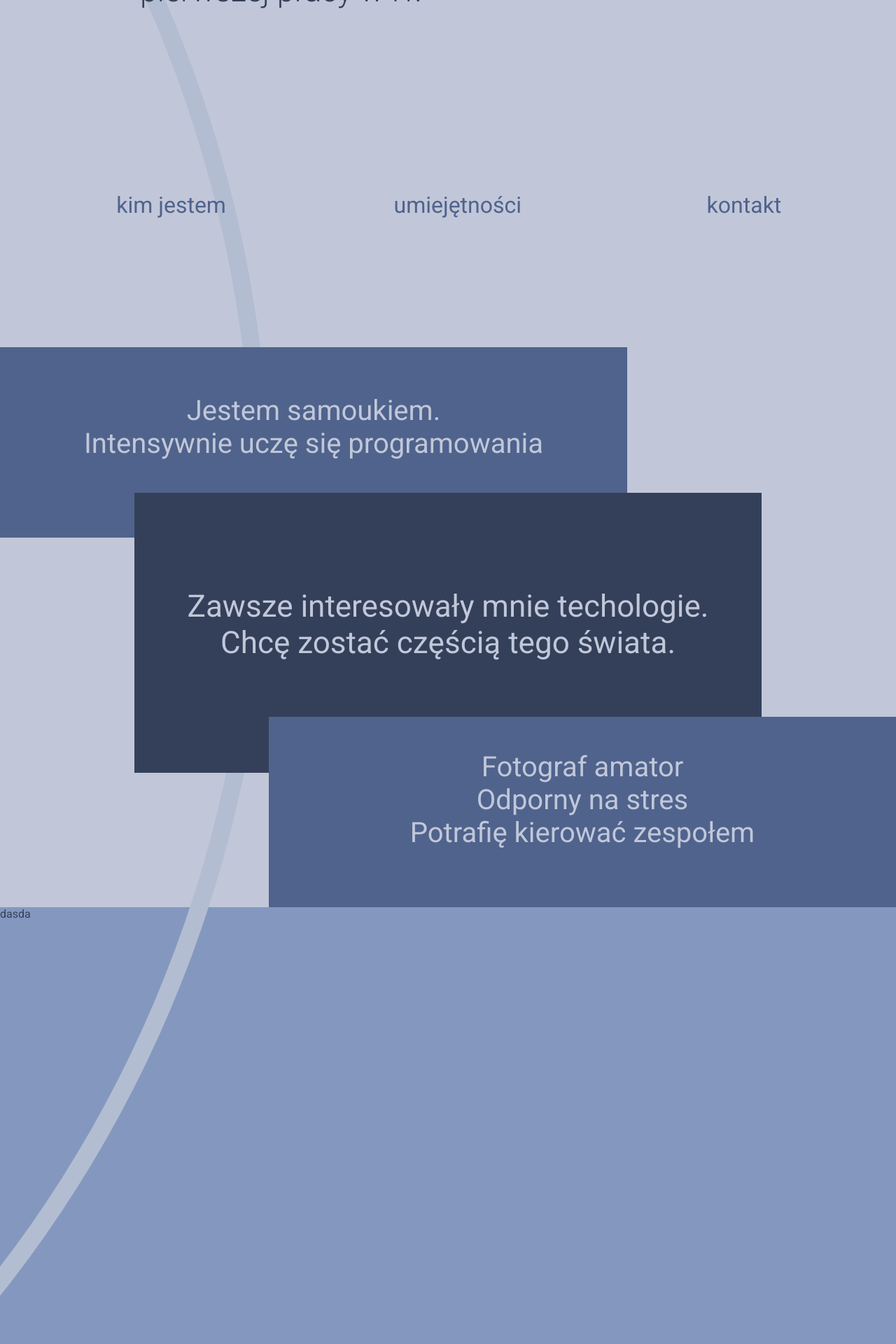
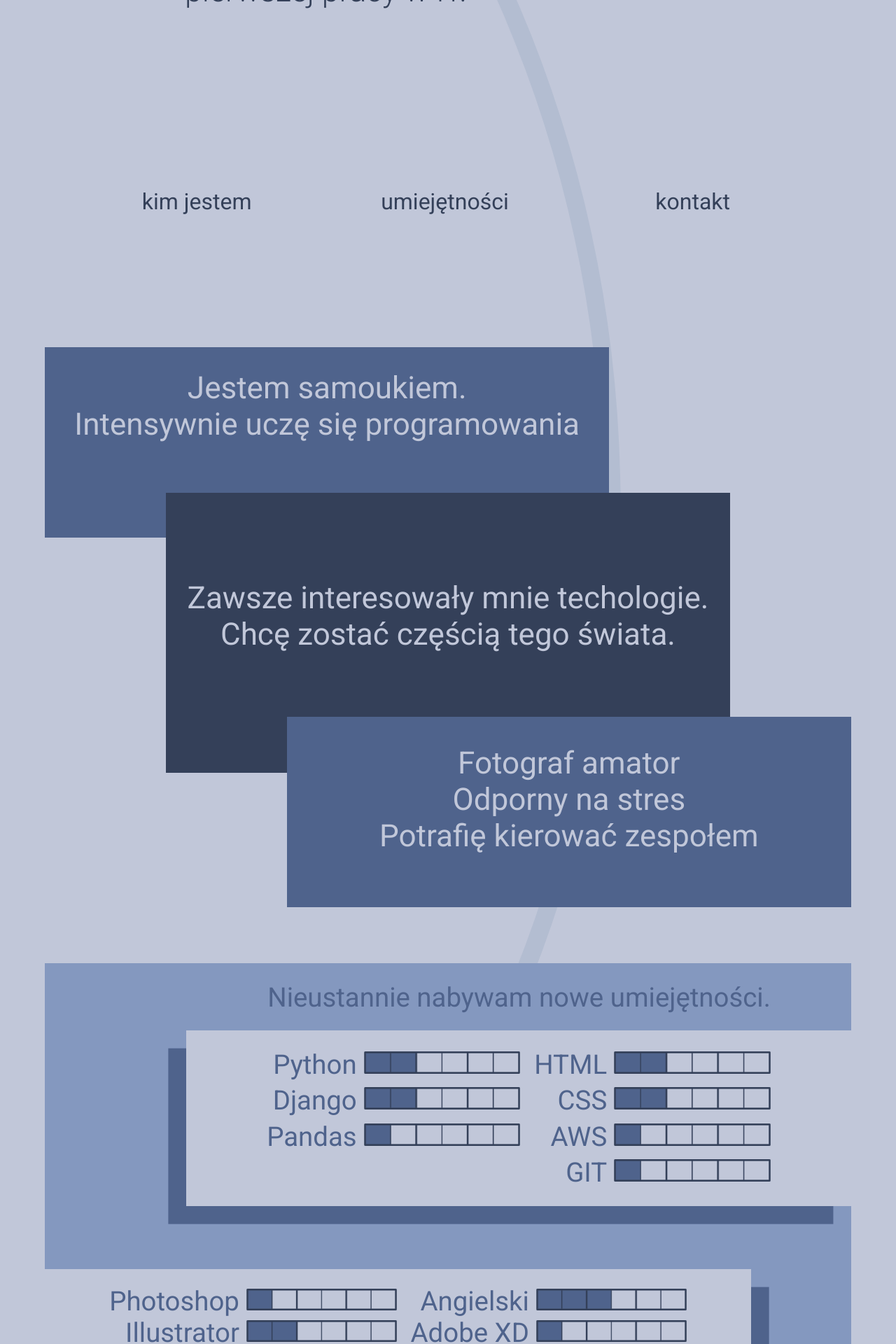
Before and after one commit to mplaszczymaka/poznaj_mnie, a PHP site: page / in a window 1280 px wide. Shown: the part 480-2400 px from the top of the page at 70% size. Run offline with PHP 8.4, Linux system fonts and the light colour scheme; some libraries are stand-ins or nearby versions.

Commit message:
first version of page

```diff
--- a/css/style.css
+++ b/css/style.css
@@ -1,19 +1,32 @@
+html {
+    scroll-behavior: smooth;
+}
+
 body
 {
     background-color: #C1C7D9;
+    background-image: url("../img/Path 1.png");
+    background-position: right;
+    background-position-y: 100%;
+    background-position-x: 120%;
+    background-repeat: no-repeat;
+    background-size: inherit;
+
     font-family: 'Roboto', sans-serif;
     color: #344059;
-    margin: 0px;
+    margin-left: 5vw;
+    margin-right: 5vw;
+    align-items: center;
 }
 
 
-.circle1
-{
+.circle1 {
     position: absolute;
     width: 3247px;
-    height: 3463px;
+    height: 700%;
     margin: -1050px -2860px;
-    z-index: 0;
+    margin-bottom:500px;
+    z-index: 1;
 }
 
 h1
@@ -39,14 +52,13 @@ h2
     z-index: 1;
 }
 
-
 nav {
-    width: 100%;
+    width: 87%;
     display: inline-block;
     text-align: center;
     font-size: 2.5vw;
     position: absolute;
-    bottom: 1vh;
+    bottom: 1vw;
 }
 
 ul > li
@@ -70,7 +82,7 @@ a:hover
 
 .page-header
 {
-    position: static;
+    position: relative;
     width: 100%;
     height: 100vh;
 }
@@ -78,13 +90,13 @@ a:hover
 
 .container {
     height: 100vh;
-    z-index:;
+    z-index:1000;
+    margin-bottom:80px;
 }
 
 .bluebox
 {
     background-color: #4F638C;
-    font-size: 2.5vw;
     top: 0px;
     width: 70%;
     height: 34%;
@@ -96,8 +108,8 @@ a:hover
     width: 100%;
     height: 100%;
     text-align: center;
-    font-size: 5vh;
-    top: 10%;
+    font-size: 5.5vh;
+    margin-top: 4%;
     color: #C1C7D9;
 }
 
@@ -123,6 +135,101 @@ a:hover
     top: 3%;
 }
 
-.container:nth-child(2) {
+.umiejetnosci {
     background-color: #8498BF;
+    padding-bottom: 20px;
+    height: 55vw;
 }
+
+
+.container > header {
+    font-size: 3vw;
+    text-align: right;
+    margin-right: 10%;
+    padding: 2vw 0px;
+    color: #4F638C;
+    z-index: 1000;
+    position: relative;
+}
+
+
+
+.firstSkills {
+    position: relative;
+    float:right;
+    text-align: right;
+    display: inline-flex;
+    padding: 2% 10%;
+    background-color: #C1C7D9;
+    font-size: 3vw;
+    color: #4F638C;
+    z-index: 1000;
+    box-shadow: #4F638C -2vw 2vw;
+}
+
+.firstSkills > *  {
+    line-height: 4vw;
+}
+
+.firstSkillsLeft {
+    margin-right: 20px;
+}
+
+
+.firstSkills > * > img {
+    height: 2.5vw;
+    margin-left: 10px;
+    padding-top: 0.1px;
+}
+
+.secondSkills > * > img {
+    height: 2.4vw;
+    margin-left: 10px;
+    padding-top: 0.1px;
+}
+
+
+.secondSkills {
+    position: relative;
+    float: left;
+    margin-top: 7vw;
+    text-align: right;
+    display: inline-flex;
+    padding: 2% 8%;
+    margin-right: 6vw;
+    background-color: #C1C7D9;
+    font-size: 3vw;
+    color: #4F638C;
+    z-index: 1000;
+    box-shadow: #4F638C 2vw 2vw;
+}
+
+.secondSkillsLeft {
+    margin-right: 20px;
+}
+
+
+
+footer {
+    position: static;
+    z-index: 1000;
+    font-size: 5vw;
+    line-height: 20px;
+    text-align: center;
+}
+
+.icons {
+    letter-spacing: 10px;
+}
+
+.fas:hover {
+    -webkit-transform: scale(1.5);
+}
+
+.fab:hover {
+    -webkit-transform: scale(1.5);
+}
+
+a {
+    color: #344059;
+}
--- a/index.html
+++ b/index.html
@@ -8,28 +8,32 @@
     <link href="https://fonts.googleapis.com/css2?family=Roboto:wght@300;400&display=swap" rel="stylesheet">
     <meta name="viewport" content="width=device-width, initial-scale=1">
 
+    <script src="https://kit.fontawesome.com/ef5689f1f5.js" crossorigin="anonymous"></script>
+
+
 </head>
 <body>
     <header class="page-header">
         <h1>Cześć!<br>mam na imię <b>Michał</b></h1>
         <h2>szukam swojej<br>pierwszej pracy w IT.</h2>
-        <img src="img/path 1.png" class="circle1">
-        <nav>
-            <ul>
-                <li><a href="#kimjestem">kim jestem</a></li>
-                <li><a href="#">umiejętności</a></li>
-                <li><a href="#">kontakt</a></li>
-            </ul>
-        </nav>
-        <div style="clear:both"></div>
     </header>
+    <nav>
+        <ul>
+            <li><a href="#kimjestem">kim jestem</a></li>
+            <li><a href="#umiejetnosci">umiejętności</a></li>
+            <li><a href="#kontakt">kontakt</a></li>
+        </ul>
+    </nav>
+    <div style="clear:both"></div>
 
-    <section>
+
+    <section class="kimjestem">
         <div class="container" id="kimjestem">
             <div class="bluebox">
                 <p>
                     Jestem samoukiem. <br>
-                    Intensywnie uczę się programowania</p>
+                    Intensywnie uczę się programowania
+                </p>
             </div>
             <div class="bluebox">
                 <p>
@@ -45,10 +49,50 @@
                 </p>
             </div>
         </div>
+    </section>
+    <section class="umiejetnosci">
 
-        <div class="container">
-            dasda
+        <div class="container" id="umiejetnosci">
+            <header>Nieustannie nabywam nowe umiejętności.</header>
+            <div class="firstSkills">
+                <div class="firstSkillsLeft">
+                    Python<img src="img/2.png" /></br>
+                    Django<img src="img/2.png" /></br>
+                    Pandas<img src="img/1.png" /></br>
+                </div>
+                <div class="firstSkillsRight">
+                    HTML<img src="img/2.png" /></br>
+                    CSS<img src="img/2.png" /></br>
+                    AWS<img src="img/1.png" /></br>
+                    GIT<img src="img/1.png" /></br>
+                </div>
+            </div>
+
+            <div class="secondSkills">
+                <div class="secondSkillsLeft">
+                    Photoshop<img src="img/1.png" /></br>
+                    Illustrator<img src="img/2.png" /></br>
+                    Lightroom<img src="img/3.png" /></br>
+                </div>
+                <div class="secondSkillsRight">
+                    Angielski<img src="img/3.png" /></br>
+                    Adobe XD<img src="img/1.png" /></br>
+                    Excell<img src="img/2.png" /></br>
+                </div>
+            </div>
         </div>
     </section>
+    <footer>
+        <div class="container" id="kontakt" style="height: auto;">
+            <p>Gdzie mnie znaleźć?</p>
+            <div class="icons">
+                <a href="https://www.linkedin.com/in/michał-płaszczymąka"><i class="fab fa-linkedin fa-2x"></i></a>
+                <a href="mailto:plaszczymaka.michal@gmail.com"><i class="fas fa-envelope-square fa-2x"></i></a>
+                <a href="https://github.com/mplaszczymaka"><i class="fab fa-github-square fa-2x"></i></a>
+            </div>
+        </div>
+    </footer>
+    <script src="https://code.jquery.com/jquery-3.5.1.js" integrity="sha256-QWo7LDvxbWT2tbbQ97B53yJnYU3WhH/C8ycbRAkjPDc=" crossorigin="anonymous"></script>
+    <script src="js/javascript.js"></script>
 </body>
 </html>
```
Also changed, not shown: img/Icon awesome-github.png (added), img/Icon awesome-linkedin.png (added), img/Icon ionic-ios-mail-open.png (added), js/javascript.js (added).
